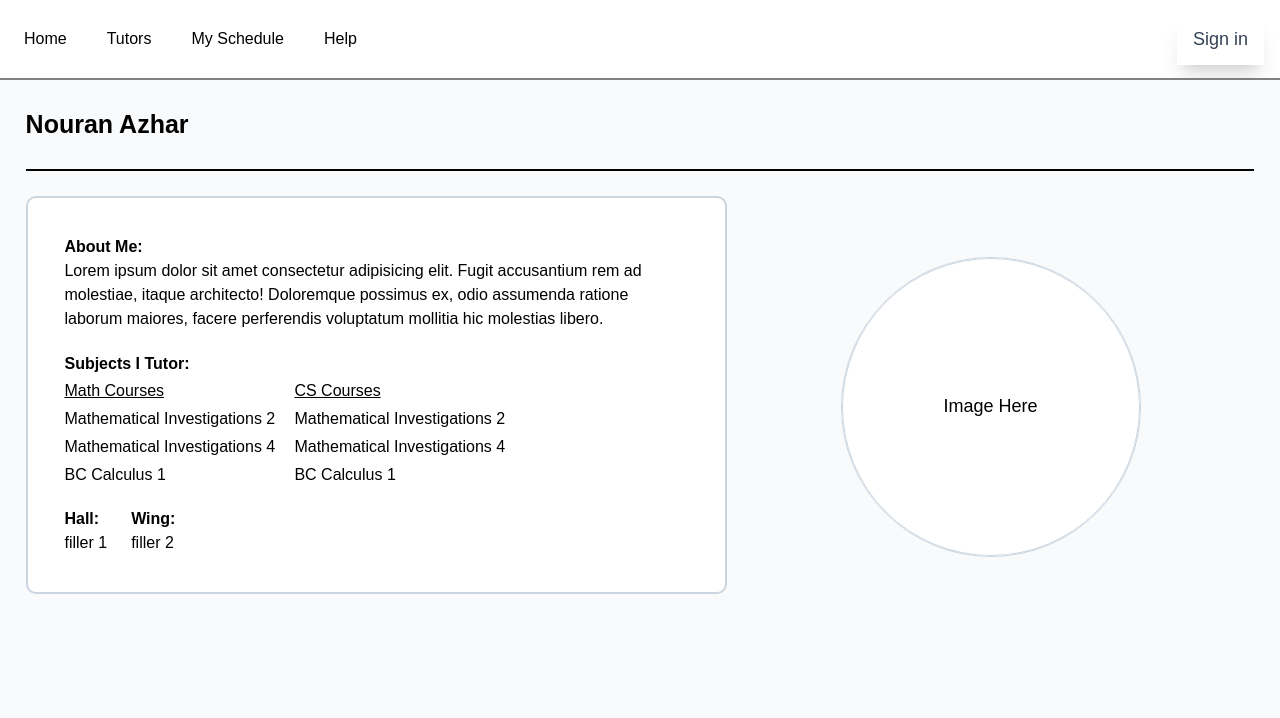
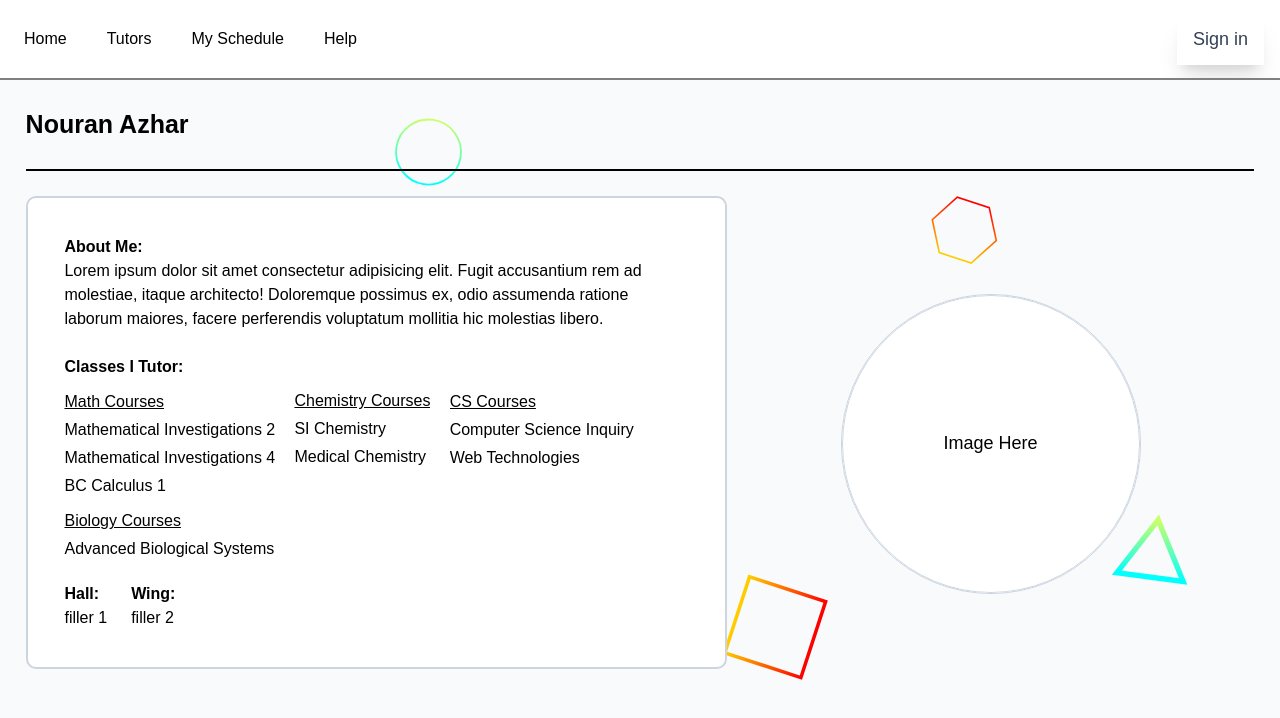
Before and after one commit to Vinceyou1/IMSATutoringV2, a Next.js app: page /tutors/123011 in a window 1280 px wide. Shown: the top 718 px of the page. Built offline with nearby package versions, Linux system fonts and the light colour scheme; no server answers.

Commit message:
Updated tutor description page
Sorted courses list by amount per subject to make the site look better

```diff
--- a/app/tutors/[id]/page.css
+++ b/app/tutors/[id]/page.css
@@ -21,6 +21,9 @@
     overflow-y: scroll;
     display: flex;
     flex-flow: column nowrap;
+    @apply bg-[url(/scattered-forcefields4.svg)] dark:bg-[url(/scattered-forcefields4-dark.svg)];
+    background-repeat: no-repeat;
+    background-size: cover;
   }
 
   ::-webkit-scrollbar {
@@ -32,16 +35,12 @@
   }
   @layer components{
     .mainTextArea {
-        display: flex;
-        flex-direction: row;
-        /*flex: 1;*/
-        margin: 0% !important;
-        width: 100%;
-        background-image: url(/scattered-forcefields4.svg);
-        @apply dark:bg-[url(/scattered-forcefields4-dark.svg)];
-        background-repeat: no-repeat;
-        background-size: cover;
-        background-color: white;
+      display: flex;
+      flex-direction: row;
+      /*flex: 1;*/
+      flex-grow: 1000;
+      margin: 0% !important;
+      width: 100%;
     }
   }
 
@@ -255,10 +254,6 @@
     margin-top: 2%;
   }
 
-  .tutorSubjectsDiv {
-    margin-top: 2%;
-  }
-
   #Submit {
     border: 0px;
     height: 7vh;
@@ -281,7 +276,8 @@
   .tutorCourses {
     display: flex;
     flex-direction: row;
-    gap: 1.2em;
+    column-gap: 1.2em;
+    row-gap: 0.5em;
     flex-wrap: wrap;
   }
 
--- a/app/tutors/[id]/page.tsx
+++ b/app/tutors/[id]/page.tsx
@@ -8,13 +8,56 @@ import Loading from '@/components/Loading';
 export default function TutorPage({params}){
   const [tutor, updateTutor] = useState<TutorData>();
   const [tutorExists, updateTutorExists] = useState(true);
-
+  const [courses, updateCourses] = useState([<></>]);
   useEffect(() => {
     tutors.forEach((tutor: TutorData) => {
       if(tutor.id == params.id) updateTutor(tutor);
     });
     if(!tutor) updateTutorExists(false);
-  }, [])
+    sortTutorSubjects();
+  }, [tutor])
+
+  const dataNameToText = {
+    "math_courses": "Math Courses",
+    physics_courses: "Physics Courses",
+    bio_courses: "Biology Courses",
+    chem_course: "Chemistry Courses",
+    cs_courses: "CS Courses",
+    language_courses: "Language Courses",
+    other_courses: "Other Science Courses"
+  }
+
+  // Sorts the class list by their length
+  function sortTutorSubjects(){
+    if(!tutor) return;
+    const temp = JSON.parse(JSON.stringify(tutor));
+    delete temp['last_name'];
+    delete temp['first_name'];
+    delete temp['id'];
+    delete temp['year'];
+
+    const sorted = Object.keys(temp).map((key) => [key, temp[key]]);
+    sorted.sort((a, b) => {
+      if(!a[1]) return 1;
+      if(!b[1]) return -1;
+      return b[1].length - a[1].length;
+    });
+    const ans = sorted.map((element) => {
+      if(element[1]){
+        return(
+          <div className = "courses" key={element[0]}>
+            <h3 id = "labelUnder">{dataNameToText[element[0]]}</h3>
+            <div className="courses">
+              {element[1].map((course) => {
+                return <ul>{course}</ul>
+              })}
+            </div>
+          </div>
+        );
+      } else return (<></>)
+    });
+    if(ans) updateCourses(ans);
+  }
 
   if(!tutor) return <Loading />
   return (
@@ -29,27 +72,10 @@ export default function TutorPage({params}){
                 Lorem ipsum dolor sit amet consectetur adipisicing elit. Fugit accusantium rem ad molestiae, itaque architecto! Doloremque possimus ex, odio assumenda ratione laborum maiores, facere perferendis voluptatum mollitia hic molestias libero.
               </p>
             </div>
-            <div className = "tutorSubjectsDiv">
-              <h3 id = "label">Subjects I Tutor:</h3>
-              <div className = "tutorCourses">
-                {tutor.math_courses ?
-                <div className = "courses">
-                  <h3 id = "labelUnder">Math Courses</h3>
-                  <div className="courses">
-                    {tutor.math_courses?.map((course) => {
-                      return <ul>{course}</ul>
-                    })}
-                  </div>
-                </div> :<></> }
-                {tutor.cs_courses ?
-                <div className = "courses">
-                  <h3 id = "labelUnder">CS Courses</h3>
-                  <div className="courses">
-                    {tutor.math_courses?.map((course) => {
-                      return <ul>{course}</ul>
-                    })}
-                  </div>
-                </div> :<></> }
+            <div className = "mt-4">
+              <h3 id = "label">Classes I Tutor:</h3>
+              <div className = "tutorCourses mt-2">
+                {courses}
               </div>
             </div>
             <div id = "twotable">
```
Lines whose indentation alone changed are shown as unchanged.
